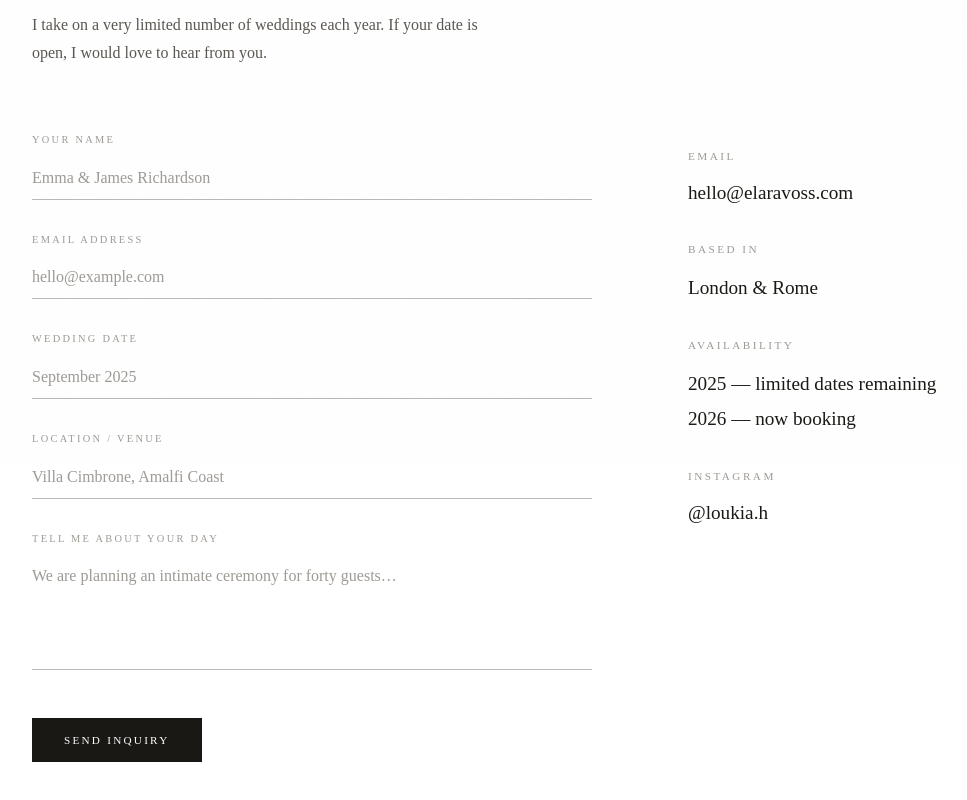
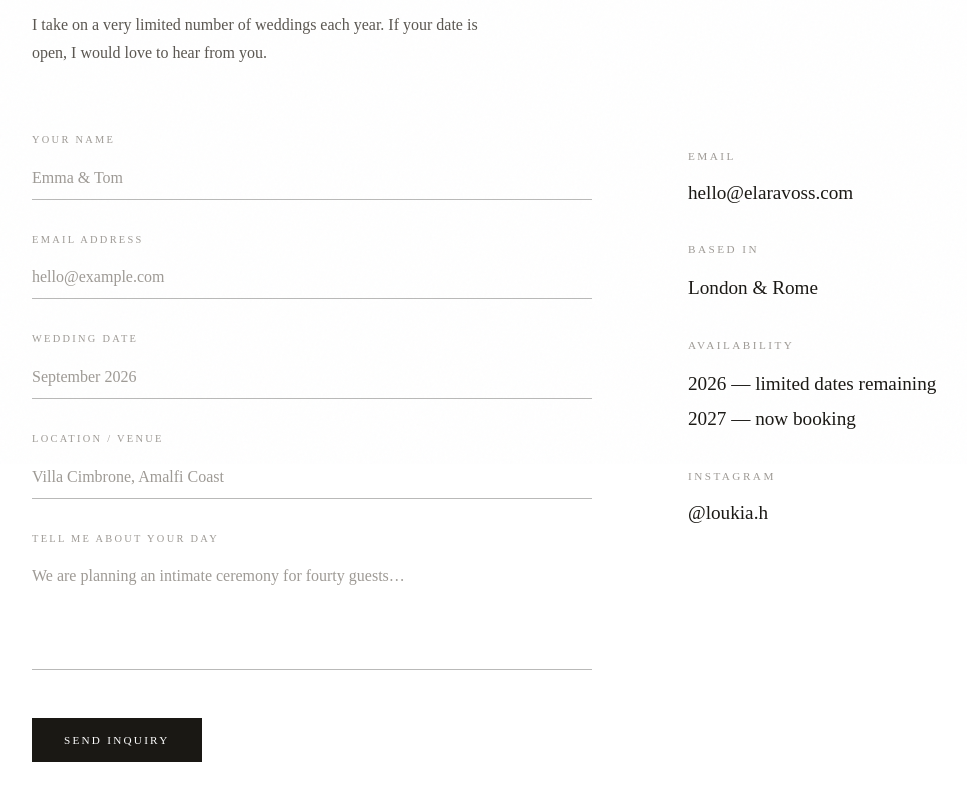
Before and after one commit to dompietz/loukia, a React (Vite) app: page /contact in a window 1280 px wide. Shown: the part 336-1136 px from the top of the page, without its empty margins (0-967 px from the left). Built offline with nearby package versions, Linux system fonts and the light colour scheme; no server answers; a web font is replaced by a local one.

Commit message:
contact placeholder fix

```diff
--- a/src/pages/Contact.tsx
+++ b/src/pages/Contact.tsx
@@ -83,7 +83,7 @@ export default function ContactPage() {
                 id="contact-name"
                 name="name"
                 type="text"
-                placeholder="Emma & James Richardson"
+                placeholder="Emma & Tom"
                 required
                 autoComplete="name"
               />
@@ -107,7 +107,7 @@ export default function ContactPage() {
                 id="contact-date"
                 name="date"
                 type="text"
-                placeholder="September 2025"
+                placeholder="September 2026"
               />
             </div>
 
@@ -127,7 +127,7 @@ export default function ContactPage() {
                 id="contact-message"
                 name="message"
                 rows={5}
-                placeholder="We are planning an intimate ceremony for forty guests…"
+                placeholder="We are planning an intimate ceremony for fourty guests…"
               />
             </div>
 
@@ -167,7 +167,7 @@ export default function ContactPage() {
             <div className="contact-info__block">
               <span className="label contact-info__label">Availability</span>
               <p className="contact-info__value" style={{ whiteSpace: 'pre-line' }}>
-                {settings?.availability || '2025 — limited dates remaining\n2026 — now booking'}
+                {settings?.availability || '2026 — limited dates remaining\n2027 — now booking'}
               </p>
             </div>
 
```
